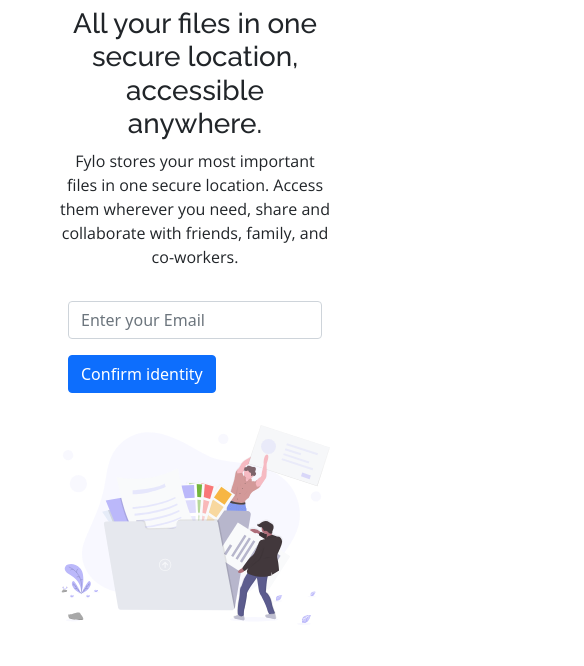
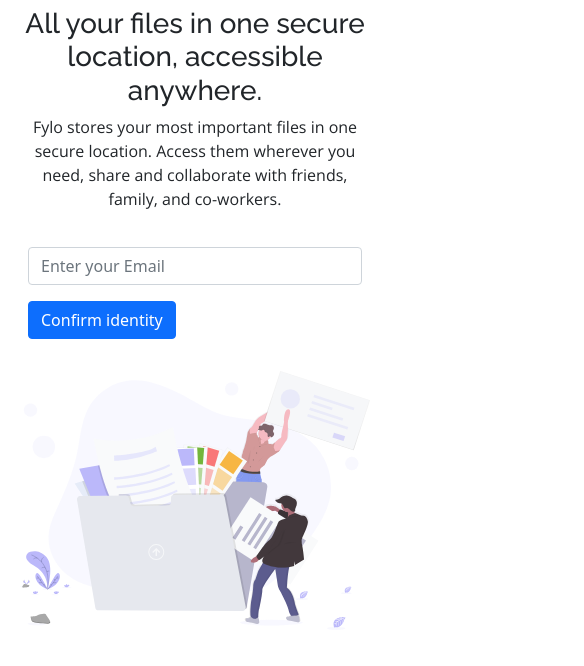
Before and after one commit to nouryy17/fylo-landing-page-with-two-column-layout-master, a plain HTML site: page index.html in a window 390 px wide. Shown: the part 122-788 px from the top of the page, 584 px wide, since content can reach past the window. Drawn offline with nearby package versions, Linux system fonts and the light colour scheme.

Commit message:
Change in margins

```diff
--- a/css/style.sass
+++ b/css/style.sass
@@ -8,11 +8,18 @@
 .fylo__header
    height: 80px
    padding: 10px 60px
+   @include for-size(max-mobile)
+      padding: 10px 20px
 .fylo__hero
    padding: 10px 60px
    margin-bottom: 50px
+   @include for-size(max-mobile)
+      padding: 10px 20px
+
    form
       width: fit-content
+
+
 .bg-curve
    width: 100%
    height: 120px
@@ -21,6 +28,8 @@
 .fylo__article
    padding: 40px 60px
    background-color: $Light-Grayish-Blue
+   @include for-size(max-mobile)
+      padding: 10px 20px
 .how-fylo-works
    a
       transition: 0.5s
@@ -39,9 +48,13 @@
 .subscribe-mail
    background-color: $Desaturated-Blue
    padding: 40px 60px
+   @include for-size(max-mobile)
+      padding: 10px 20px
 footer
    background-color: $Very-Dark-Blue
    padding: 40px 60px
+   @include for-size(max-mobile)
+      padding: 10px 20px
    .footer-logo
 
       .svg-logo
--- a/css/varble & mixsin .sass
+++ b/css/varble & mixsin .sass
@@ -10,3 +10,28 @@
     font-weight: 400
 // p
 //     font-size: 16px
+@mixin for-size($size)
+    @if $size == phone-only
+       @media (max-width: 375px)
+        @content
+    @else if $size == mobile-small
+       @media (max-width: 480px)
+        @content
+    @else if $size == max-mobile
+       @media (max-width: 767px)
+         @content
+    @else if $size == tablet-landscape-up
+       @media (max-width: 991px)
+        @content
+    @else if $size == tablet-landscape-up
+       @media (max-width: 1024px)
+        @content
+    @else if $size == desktop-up
+       @media (max-width: 1200px)
+        @content
+    @else if $size == desktop
+       @media (min-width: 1200px)
+        @content
+    @else if $size == big-desktop-up
+       @media (min-width: 1600px)
+        @content
--- a/index.html
+++ b/index.html
@@ -42,9 +42,9 @@
         <h1>All your files in one secure location, accessible anywhere.</h1>
         <p class="text-gray">Fylo stores your most important files in one secure location. Access them wherever you need, share and collaborate with friends, family, and co-workers.</p>
         <form class="m-auto  row g-3">
-          <div class="col-auto">
-            <label for="inputPassword2" class="visually-hidden"> Get Started </label>
-            <input type="password" class="form-control" id="inputPassword2" placeholder="Enter your Email">
+          <div class="col-auto w-100">
+            <label for="inputPassword2" class="visually-hidden w-100"> Get Started </label>
+            <input type="password" class="form-control w-100 mt-1 " id="inputPassword2" placeholder="Enter your Email">
           </div>
           <div class="col-auto">
             <button type="submit" class="btn btn-primary mb-3">Confirm identity</button>
@@ -77,9 +77,9 @@
               making the switch our team has become a well-oiled collaboration machine.
             </p>
 
-           <div class="about-person d-flex mt-2 align-items-center gap-2">
+           <div class="about-person  d-lg-flex m-auto mt-lg-2 align-items-center gap-2">
             <img src="images/avatar-testimonial.jpg" alt="" >
-            <div class="testimonial-text">
+            <div class="testimonial-text ">
               <h3 class="person_name">Kyle Burton</h3>
               <p class="person_title">Founder & CEO, Huddle</p>
             </div>
```
Also changed, not shown: css/style.css, 1 other file.
